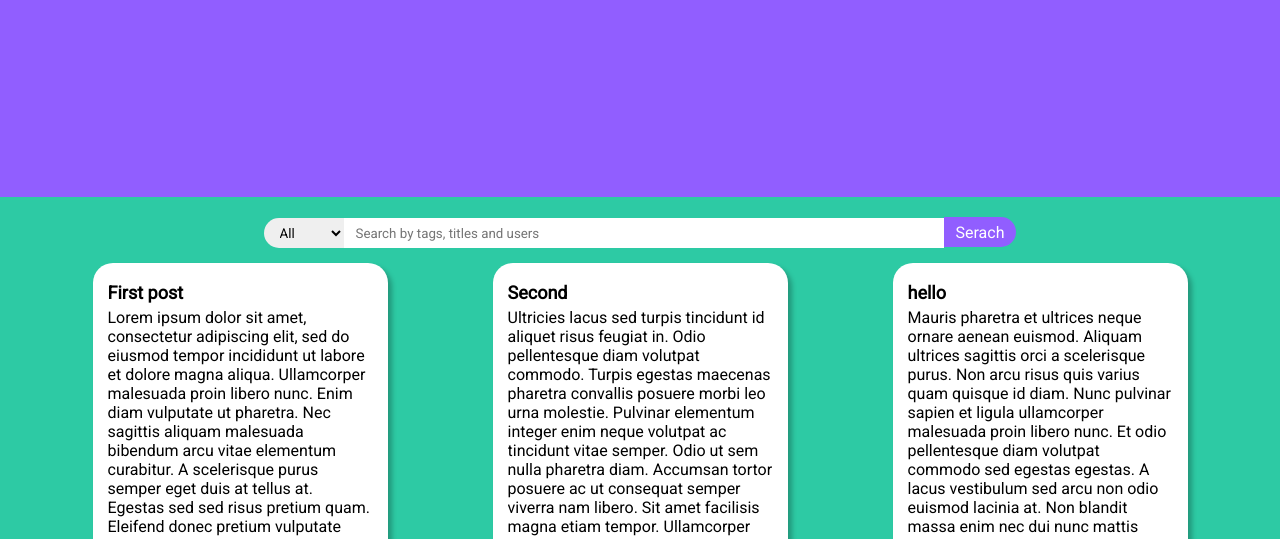
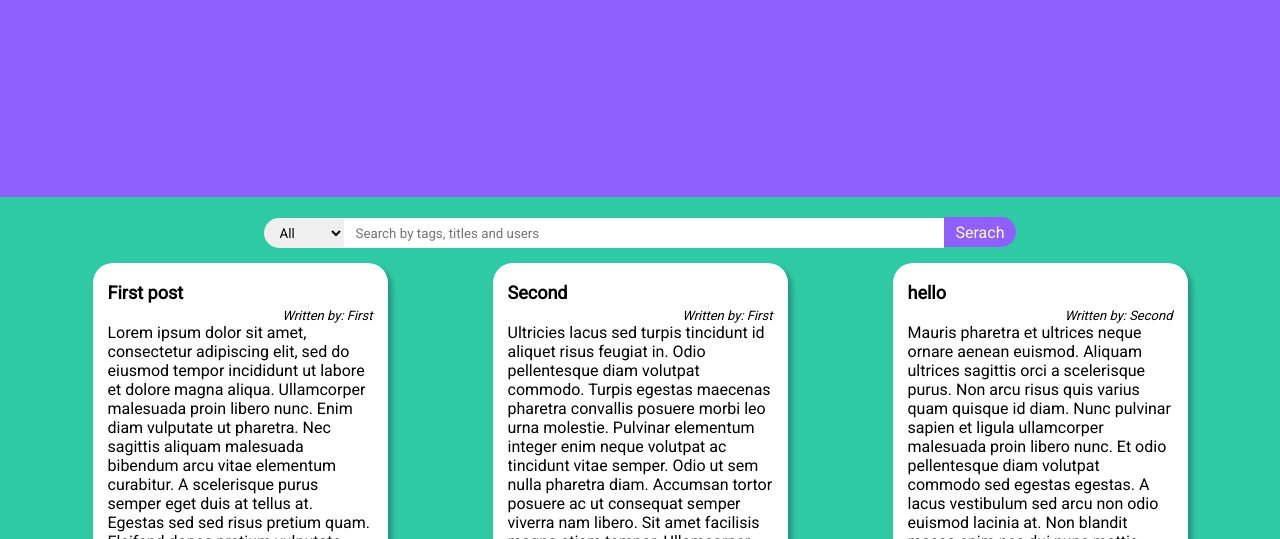
Before and after one commit to PsychicJack/FirstRWAProject, a website built with webpack: page index.html in a window 1280 px wide. Shown: the part 413-952 px from the top of the page. Built offline with nearby package versions, Linux system fonts and the light colour scheme; data requests are answered from the project's data file.

Commit message:
added writer to post cards

```diff
--- a/src/classes/post.ts
+++ b/src/classes/post.ts
@@ -1,6 +1,6 @@
 import { createDivWithClass } from "../fequentlyUsedFunctions";
 import { URL_POSTS, NUMBER_OF_CARDS_PER_LOAD } from "../services/config";
-import { postCardClickEvent } from "../events/postCardsEvents";
+import { postCardClickEvent, postCardEventsInit } from "../events/postCardsEvents";
 import { Observable } from "rxjs";
 import { User } from "./user";
 import { Tag } from "./tag";
@@ -23,6 +23,10 @@ export class Post {
     drawCard(host: HTMLDivElement): HTMLDivElement {
         const postCard: HTMLDivElement = createDivWithClass(host, "post-card");
         createDivWithClass(postCard, "post-card-title").innerHTML = this.title;
+        const author: HTMLDivElement = createDivWithClass(postCard, "post-card-author");
+        User.getUserById(this.author).then((user) => {
+            author.innerHTML = `Written by: ${user.penName}`;
+        });
         createDivWithClass(postCard, "post-card-page").innerHTML = this.text;
         const input: HTMLInputElement = postCard.appendChild(document.createElement("input"));
         input.type = "hidden";
--- a/style/index.css
+++ b/style/index.css
@@ -192,10 +192,17 @@
 }
 
 .post-card-page {
-    height: 345px;
+    height: 325px;
     font-size: 16px;
     overflow: hidden;
     text-overflow: ellipsis;
+}
+
+.post-card-author{
+    font-weight: 400;
+    font-style: italic;
+    font-size: 13px;
+    text-align: right;
 }
 
 @media only screen and (max-width: 799px) {
```
